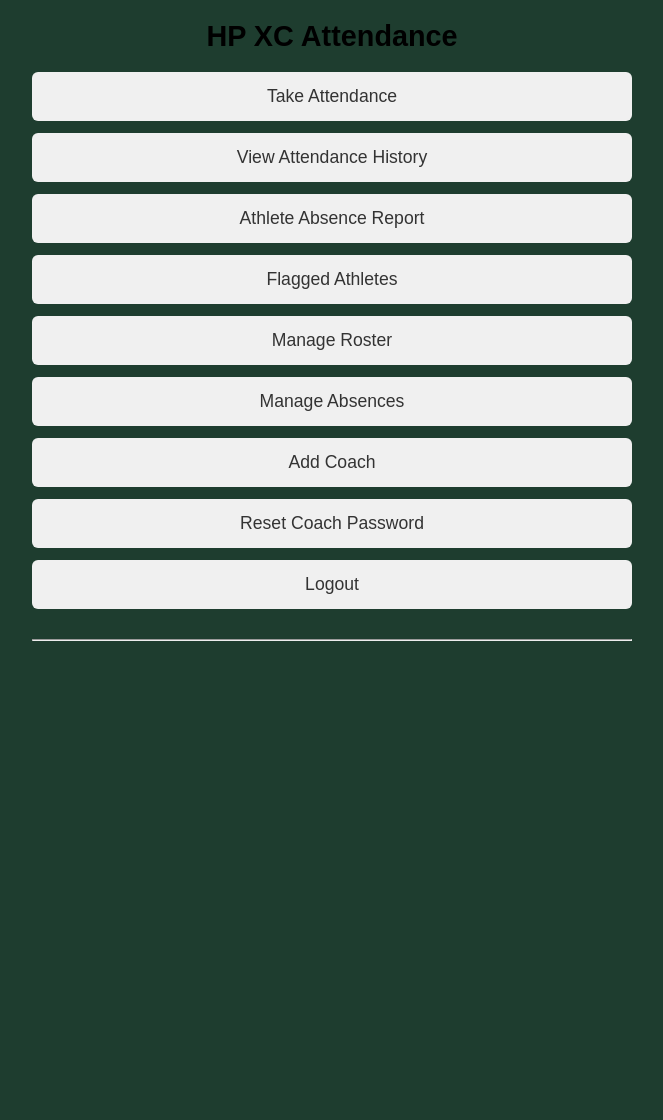
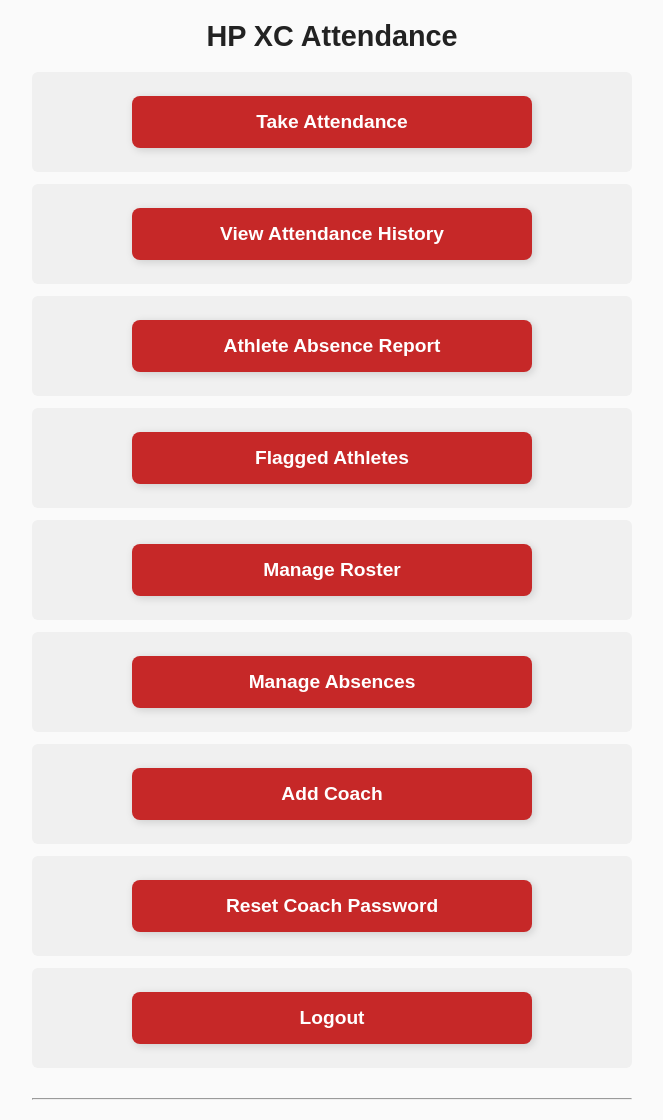
Before and after one commit to bradmoening/attendance-app-2025, a Flask app: page / in a window 1280 px wide. Shown: the whole page, without its empty margins (308-971 px from the left). Before the commit the page ends 641 px from the top, so only its background shows below. Run offline with Flask 3, Linux system fonts and the light colour scheme; data comes from the database, SQL or seed files in the repository.

Commit message:
color change

```diff
--- a/templates/index.html
+++ b/templates/index.html
@@ -12,7 +12,8 @@
             max-width: 600px;
             margin-left: auto;
             margin-right: auto;
-            background-color: #1e3d2f; /* Dark green background */
+            background-color: #fafafa;
+            color: #222;
         }
 
         h1 {
@@ -50,8 +51,8 @@
 
         a.button {
   display: block;
-  background-color: #a8d5ba; /* Light green button */
-  color: #003322;
+  background-color: #c62828;
+  color: white;
   text-decoration: none;
   font-size: 1.2rem;
   font-weight: bold;
@@ -60,12 +61,12 @@
   border-radius: 8px;
   width: 90%;
   max-width: 400px;
-  box-shadow: 2px 2px 8px rgba(0,0,0,0.3);
+  box-shadow: 2px 2px 8px rgba(0, 0, 0, 0.15);
   transition: background-color 0.2s ease;
 }
 
 a.button:hover {
-  background-color: #8ccca6; /* Slightly darker on hover */
+  background-color: #b71c1c;
 }
 
     </style>
@@ -74,15 +75,16 @@ a.button:hover {
     <h1>HP XC Attendance</h1>
 
     <ul>
-        <li><a href="{{ url_for('attendance') }}">Take Attendance</a></li>
-        <li><a href="{{ url_for('history') }}">View Attendance History</a></li>
-        <li><a href="{{ url_for('athlete_report') }}">Athlete Absence Report</a></li>
-        <li><a href="{{ url_for('flagged_athletes') }}">Flagged Athletes</a></li>
-        <li><a href="{{ url_for('manage_roster') }}">Manage Roster</a></li>
-        <li><a href="{{ url_for('manage_absences') }}">Manage Absences</a></li>
-        <li><a href="{{ url_for('add_coach') }}">Add Coach</a></li>
-        <li><a href="{{ url_for('reset_password') }}">Reset Coach Password</a></li>
-        <li><a href="{{ url_for('logout') }}">Logout</a></li>
+        <li><a class="button" href="{{ url_for('attendance') }}">Take Attendance</a></li>
+<li><a class="button" href="{{ url_for('history') }}">View Attendance History</a></li>
+<li><a class="button" href="{{ url_for('athlete_report') }}">Athlete Absence Report</a></li>
+<li><a class="button" href="{{ url_for('flagged_athletes') }}">Flagged Athletes</a></li>
+<li><a class="button" href="{{ url_for('manage_roster') }}">Manage Roster</a></li>
+<li><a class="button" href="{{ url_for('manage_absences') }}">Manage Absences</a></li>
+<li><a class="button" href="{{ url_for('add_coach') }}">Add Coach</a></li>
+<li><a class="button" href="{{ url_for('reset_password') }}">Reset Coach Password</a></li>
+<li><a class="button" href="{{ url_for('logout') }}">Logout</a></li>
+
     </ul>
 
     <hr>
```
